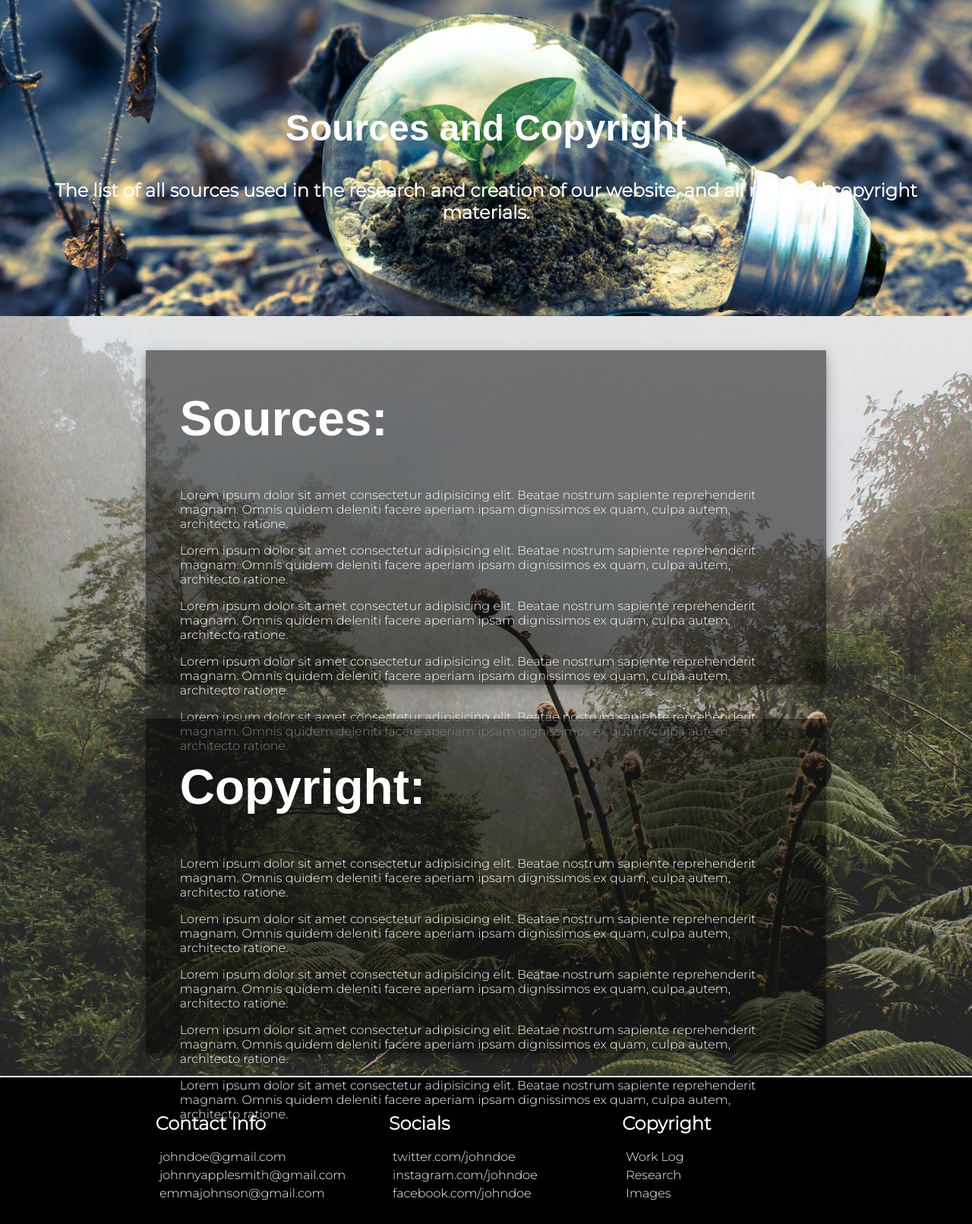
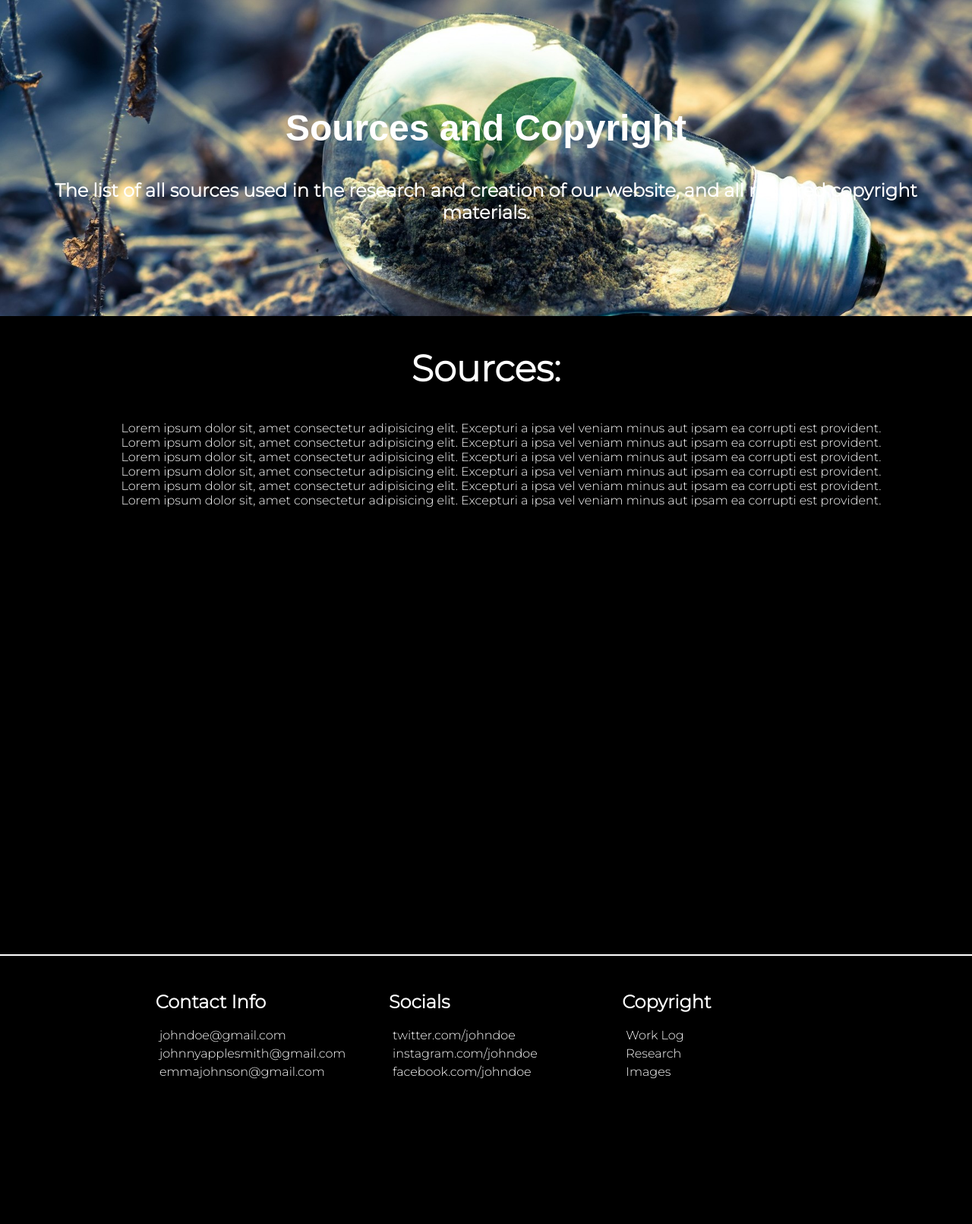
Before and after one commit to Scaledfish64/TheGreeningProject, a PHP site: page /about.html in a window 1280 px wide. Shown: the part 65-1676 px from the top of the page at 76% size. After the commit the page ends 1485 px from the top, so only its background shows below. Run offline with PHP 8.4, Linux system fonts and the light colour scheme; some web fonts are replaced.

Commit message:
Update about.html

```diff
--- a/about.html
+++ b/about.html
@@ -38,65 +38,16 @@
         </h1>
       </div>
     </section>
-    <section>
-      <div class="sources-div">
-        <div class="sources-sources">
-          <h1 class="sources-header">Sources:</h1>
-          <p class="source-item">
-            Lorem ipsum dolor sit amet consectetur adipisicing elit. Beatae
-            nostrum sapiente reprehenderit magnam. Omnis quidem deleniti facere
-            aperiam ipsam dignissimos ex quam, culpa autem, architecto ratione.
-          </p>
-          <p class="source-item">
-            Lorem ipsum dolor sit amet consectetur adipisicing elit. Beatae
-            nostrum sapiente reprehenderit magnam. Omnis quidem deleniti facere
-            aperiam ipsam dignissimos ex quam, culpa autem, architecto ratione.
-          </p>
-          <p class="source-item">
-            Lorem ipsum dolor sit amet consectetur adipisicing elit. Beatae
-            nostrum sapiente reprehenderit magnam. Omnis quidem deleniti facere
-            aperiam ipsam dignissimos ex quam, culpa autem, architecto ratione.
-          </p>
-          <p class="source-item">
-            Lorem ipsum dolor sit amet consectetur adipisicing elit. Beatae
-            nostrum sapiente reprehenderit magnam. Omnis quidem deleniti facere
-            aperiam ipsam dignissimos ex quam, culpa autem, architecto ratione.
-          </p>
-          <p class="source-item">
-            Lorem ipsum dolor sit amet consectetur adipisicing elit. Beatae
-            nostrum sapiente reprehenderit magnam. Omnis quidem deleniti facere
-            aperiam ipsam dignissimos ex quam, culpa autem, architecto ratione.
-          </p>
-        </div>
-        <div class="sources-copyright">
-          <h1 class="sources-header">Copyright:</h1>
-          <p class="source-item">
-            Lorem ipsum dolor sit amet consectetur adipisicing elit. Beatae
-            nostrum sapiente reprehenderit magnam. Omnis quidem deleniti facere
-            aperiam ipsam dignissimos ex quam, culpa autem, architecto ratione.
-          </p>
-          <p class="source-item">
-            Lorem ipsum dolor sit amet consectetur adipisicing elit. Beatae
-            nostrum sapiente reprehenderit magnam. Omnis quidem deleniti facere
-            aperiam ipsam dignissimos ex quam, culpa autem, architecto ratione.
-          </p>
-          <p class="source-item">
-            Lorem ipsum dolor sit amet consectetur adipisicing elit. Beatae
-            nostrum sapiente reprehenderit magnam. Omnis quidem deleniti facere
-            aperiam ipsam dignissimos ex quam, culpa autem, architecto ratione.
-          </p>
-          <p class="source-item">
-            Lorem ipsum dolor sit amet consectetur adipisicing elit. Beatae
-            nostrum sapiente reprehenderit magnam. Omnis quidem deleniti facere
-            aperiam ipsam dignissimos ex quam, culpa autem, architecto ratione.
-          </p>
-          <p class="source-item">
-            Lorem ipsum dolor sit amet consectetur adipisicing elit. Beatae
-            nostrum sapiente reprehenderit magnam. Omnis quidem deleniti facere
-            aperiam ipsam dignissimos ex quam, culpa autem, architecto ratione.
-          </p>
-        </div>
-      </div>
+    <section class="sdiv">
+      <h1 class="sdivhead">Sources:</h1>
+      <ul class="sourceslisting">
+        <li>Lorem ipsum dolor sit, amet consectetur adipisicing elit. Excepturi a ipsa vel veniam minus aut ipsam ea corrupti est provident.</li>
+        <li>Lorem ipsum dolor sit, amet consectetur adipisicing elit. Excepturi a ipsa vel veniam minus aut ipsam ea corrupti est provident.</li>
+        <li>Lorem ipsum dolor sit, amet consectetur adipisicing elit. Excepturi a ipsa vel veniam minus aut ipsam ea corrupti est provident.</li>
+        <li>Lorem ipsum dolor sit, amet consectetur adipisicing elit. Excepturi a ipsa vel veniam minus aut ipsam ea corrupti est provident.</li>
+        <li>Lorem ipsum dolor sit, amet consectetur adipisicing elit. Excepturi a ipsa vel veniam minus aut ipsam ea corrupti est provident.</li>
+        <li>Lorem ipsum dolor sit, amet consectetur adipisicing elit. Excepturi a ipsa vel veniam minus aut ipsam ea corrupti est provident.</li>
+      </ul>
     </section>
     <footer>
       <div class="footer-container">
--- a/index.css
+++ b/index.css
@@ -702,3 +702,18 @@ hover-underline {
   padding-left: 10px;
   font-weight: bold;
 }
+
+.sdiv {
+  min-height: 100vh;
+  background-color: black;
+  text-align: center;
+}
+
+.sdivhead {
+  font-size: 3rem;
+}
+
+.sourceslisting {
+  color: white;
+  font-family: 'Montserrat', sans-serif;
+}
```
